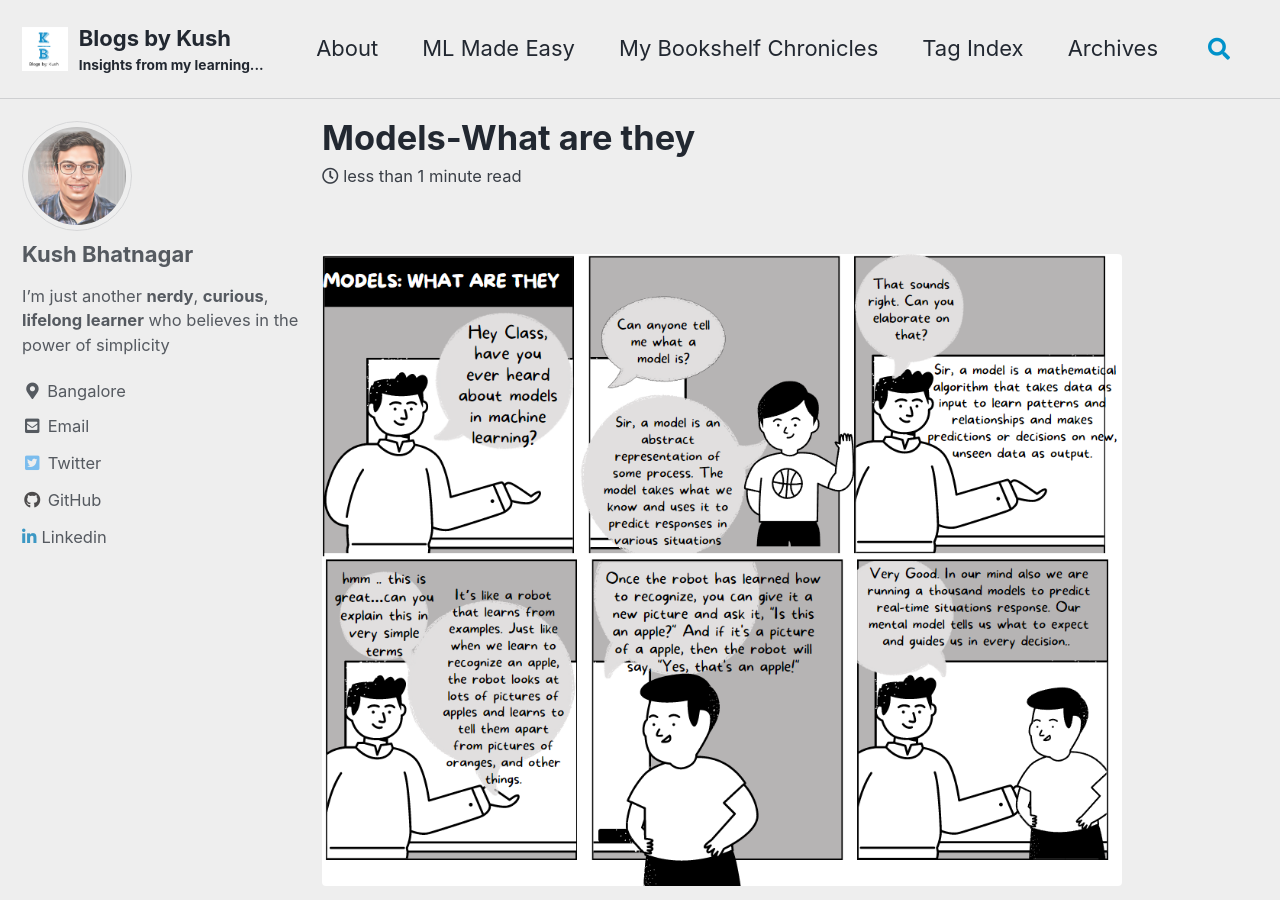
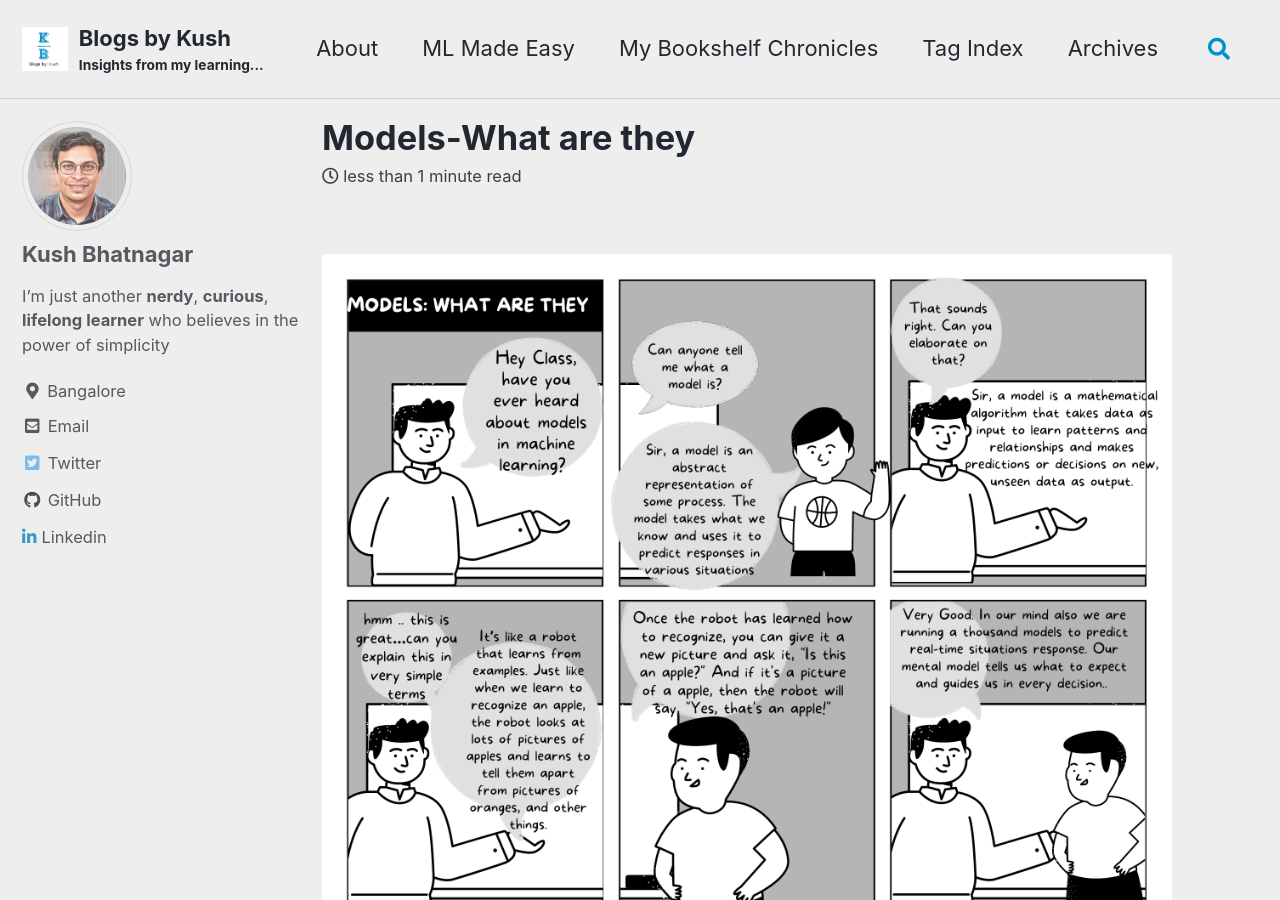
Before and after one commit to KushBhatnagar/kushbhatnagar.github.io, a Jekyll site: the page built from _posts/2023-03-19-what-is-model.md, in a window 1280 px wide and 900 px high. Built offline with Jekyll 4.4.1, drawn with Linux system fonts in a browser that asks for light colours; cached includes are drawn as plain includes; comment, search, counter and statistics services are not loaded.

Commit message:
updating image

```diff
--- a/_posts/2023-03-19-what-is-model.md
+++ b/_posts/2023-03-19-what-is-model.md
@@ -4,6 +4,6 @@ layout : single
 categories: ml-made-easy
 ---
 
-<figure style="width: 800px" class="align-center">
+<figure style="width: 850px" class="align-center">
 	<a><img src="/assets/images/WhatIsModel.png"></a>
 </figure>
```
Also changed, not shown: assets/images/WhatIsModel-Test.png (added), assets/images/WhatIsModel.png.
